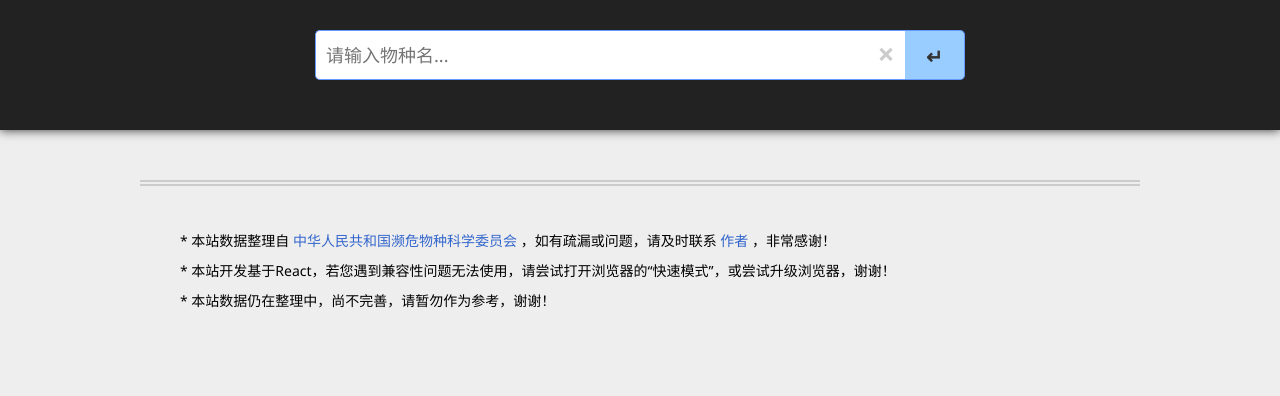
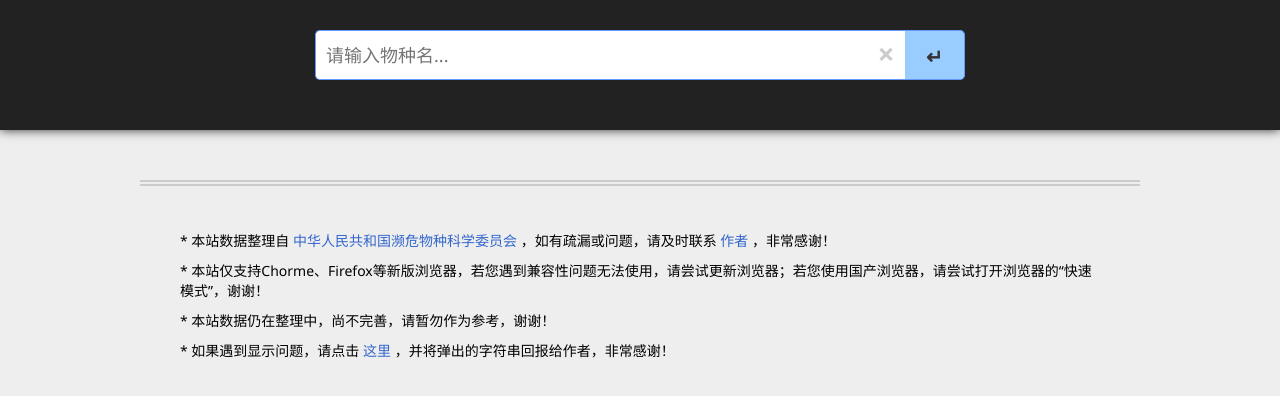
Before and after one commit to konrumi/cites-lookup, a React app: page / in a window 1280 px wide. Shown: the part 110-506 px from the top of the page. Built offline with nearby package versions, Linux system fonts and the light colour scheme.

Commit message:
add ua report

```diff
--- a/src/detail/detail.js
+++ b/src/detail/detail.js
@@ -106,8 +106,9 @@ class Detail extends Component {
                 </div>
                 <div className="Detail-intro">
                     <p>* 本站数据整理自 <a href="http://www.cites.org.cn/article/list.php?catid=20">中华人民共和国濒危物种科学委员会</a> ，如有疏漏或问题，请及时联系 <a href="https://github.com/konrumi/cites-lookup/issues">作者</a> ，非常感谢！</p>
-                    <p>* 本站开发基于React，若您遇到兼容性问题无法使用，请尝试打开浏览器的“快速模式”，或尝试升级浏览器，谢谢！</p>
+                    <p>* 本站仅支持Chorme、Firefox等新版浏览器，若您遇到兼容性问题无法使用，请尝试更新浏览器；若您使用国产浏览器，请尝试打开浏览器的“快速模式”，谢谢！</p>
                     <p>* 本站数据仍在整理中，尚不完善，请暂勿作为参考，谢谢！</p>
+                    <p>* 如果遇到显示问题，请点击 <a onClick={() => {prompt('请复制下面字符串，非常感谢！', window.navigator.userAgent);}}>这里</a> ，并将弹出的字符串回报给作者，非常感谢！</p>
                 </div>
             </div>
         );
--- a/src/styles/detail.styl
+++ b/src/styles/detail.styl
@@ -1,5 +1,5 @@
 .Detail
-  width: 1000px
+  max-width: 1000px
   margin: 0 auto
   padding: 10px
 
```
Also changed, not shown: src/styles/detail.css.
